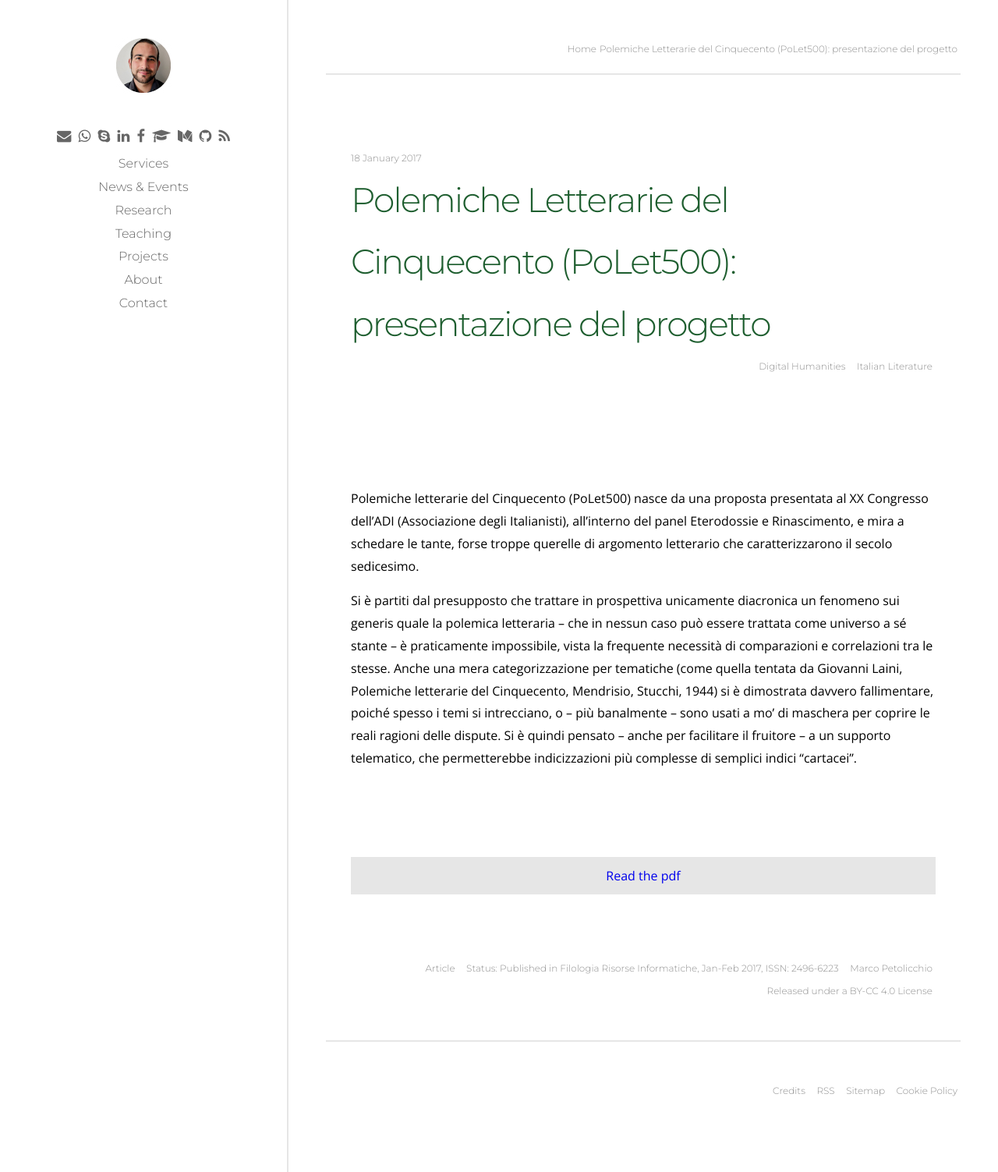
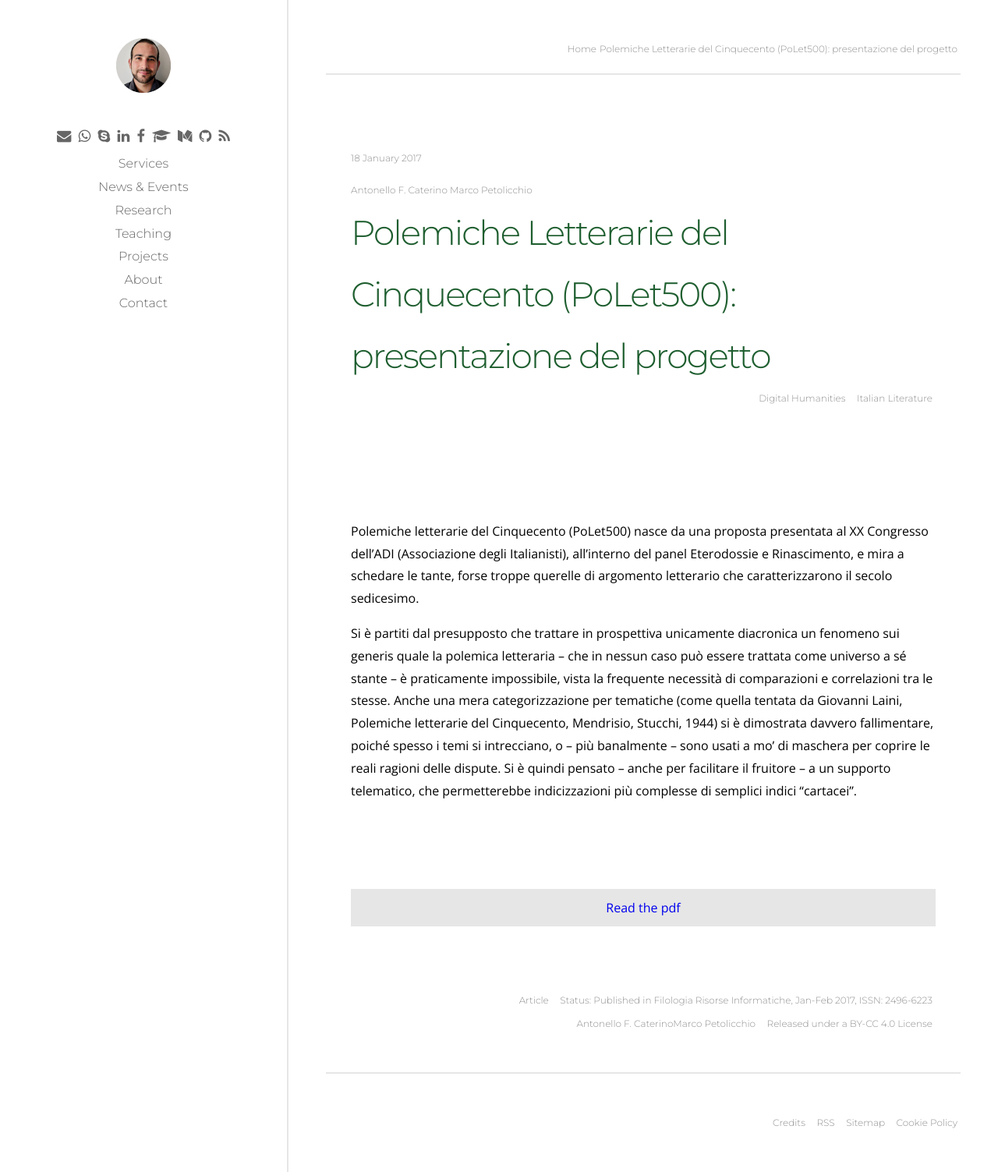
Before and after one commit to p-marco/p-marco.github.io, a Jekyll site: the page built from _research/polet500-presentazione.md, in a window 1280 px wide. Shown: the whole page at 78% size. Built offline with Jekyll 4.4.1, drawn with Linux system fonts in a browser that asks for light colours.

Commit message:
default layout test

```diff
--- a/_includes/item-header.html
+++ b/_includes/item-header.html
@@ -2,6 +2,11 @@
   		<p class="nav-item--page link t-heading">
     		{{ page.date | date: "%-d %B %Y"}}
     	</p>
+      <p class="nav-item--page link t-heading">
+      {% for auth in page.author %}
+        {{ auth }}
+      {% endfor %}
+      </p>
 <span class="nav-item--page t-heading">
 
 {% if (item.url == page.url) %}
--- a/_research/polet500-presentazione.md
+++ b/_research/polet500-presentazione.md
@@ -5,7 +5,9 @@ keywords:
   - Digital Humanities
   - Italian Literature
 license: Released under a BY-CC 4.0 License
-author: Marco Petolicchio
+author:
+  - Antonello F. Caterino
+  - Marco Petolicchio
 date: 2017-01-18
 type: Article
 status: "Published in Filologia Risorse Informatiche, Jan-Feb 2017, ISSN: 2496-6223"
```
